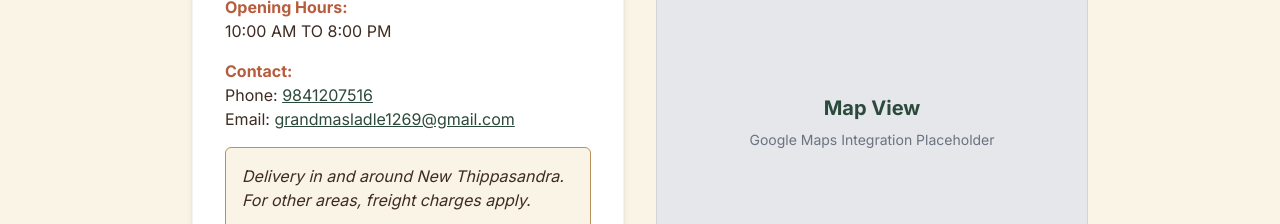
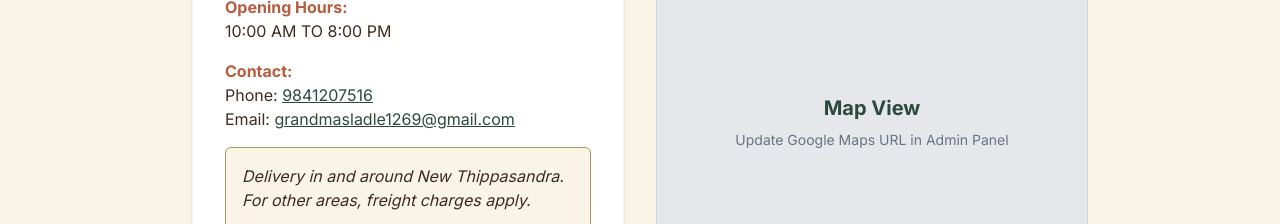
Before and after one commit to Thamarailucid/grandmas-ladle, a React (Vite) app in the folder apps/web/: page /visit-us in a window 1280 px wide. Shown: the part 488-712 px from the top of the page. Built offline with nearby package versions, Linux system fonts and the light colour scheme; no server answers; a web font is replaced by a local one.

Commit message:
feat: render dynamic google maps and social links from admin settings

```diff
--- a/apps/web/src/features/visitUs/pages/VisitUsPage.tsx
+++ b/apps/web/src/features/visitUs/pages/VisitUsPage.tsx
@@ -68,12 +68,26 @@ export default function VisitUsPage() {
             </div>
 
             <div className="h-full min-h-[400px] bg-gray-200 rounded-xl flex items-center justify-center border border-gray-300 relative overflow-hidden">
-              {/* Google Maps placeholder div with comment for future embed */}
-              {/* TODO: Embed Google Maps iframe here using googleMapsUrl */}
-              <div className="text-center p-6">
-                <div className="text-[#2C4A3B] font-bold text-xl mb-2">Map View</div>
-                <div className="text-gray-500 text-sm">Google Maps Integration Placeholder</div>
-              </div>
+              {googleMapsUrl ? (
+                googleMapsUrl.includes('<iframe') ? (
+                  <div className="w-full h-full [&>iframe]:w-full [&>iframe]:h-full" dangerouslySetInnerHTML={{ __html: googleMapsUrl }} />
+                ) : (
+                  <iframe
+                    src={googleMapsUrl}
+                    width="100%"
+                    height="100%"
+                    style={{ border: 0 }}
+                    allowFullScreen
+                    loading="lazy"
+                    referrerPolicy="no-referrer-when-downgrade"
+                  ></iframe>
+                )
+              ) : (
+                <div className="text-center p-6">
+                  <div className="text-[#2C4A3B] font-bold text-xl mb-2">Map View</div>
+                  <div className="text-gray-500 text-sm">Update Google Maps URL in Admin Panel</div>
+                </div>
+              )}
             </div>
           </div>
 
```
